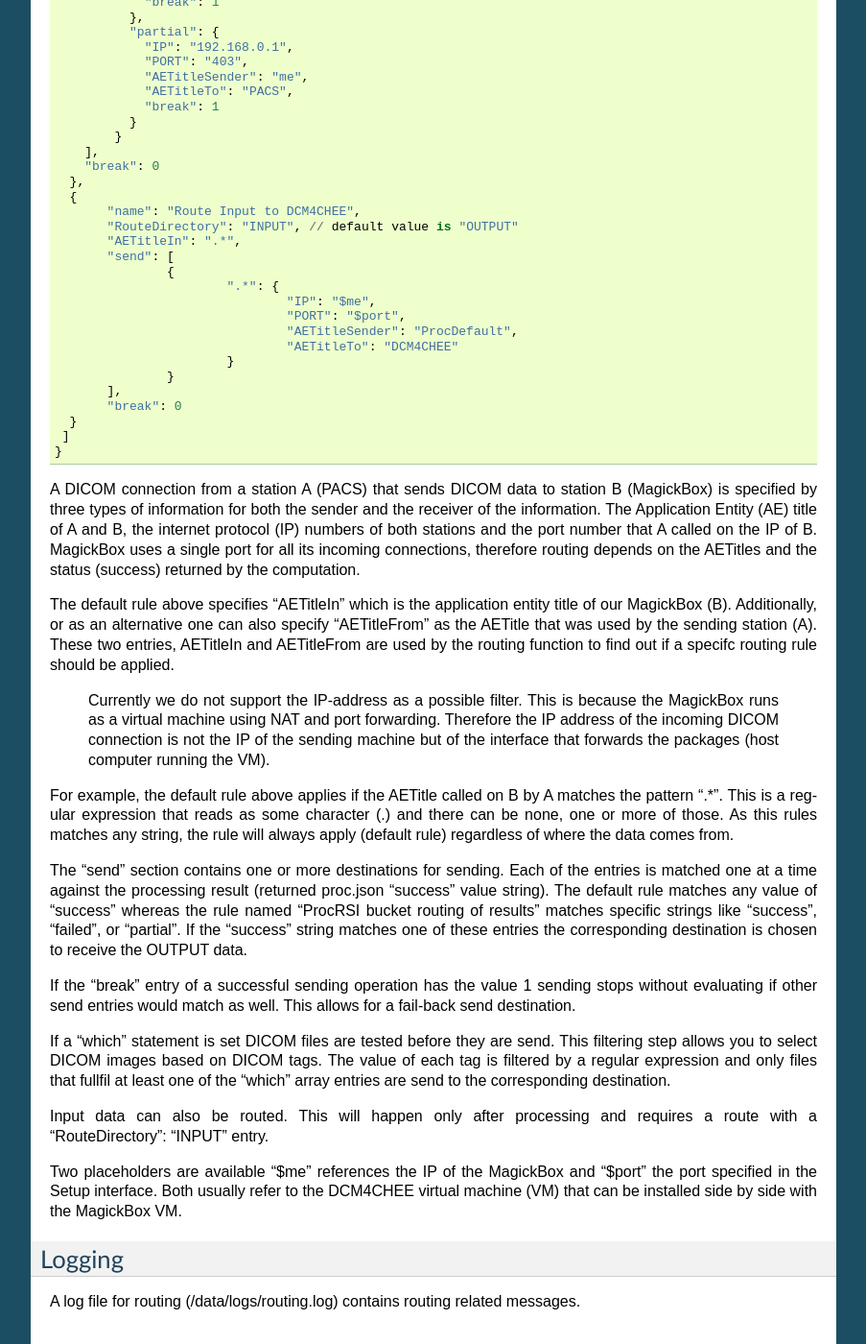
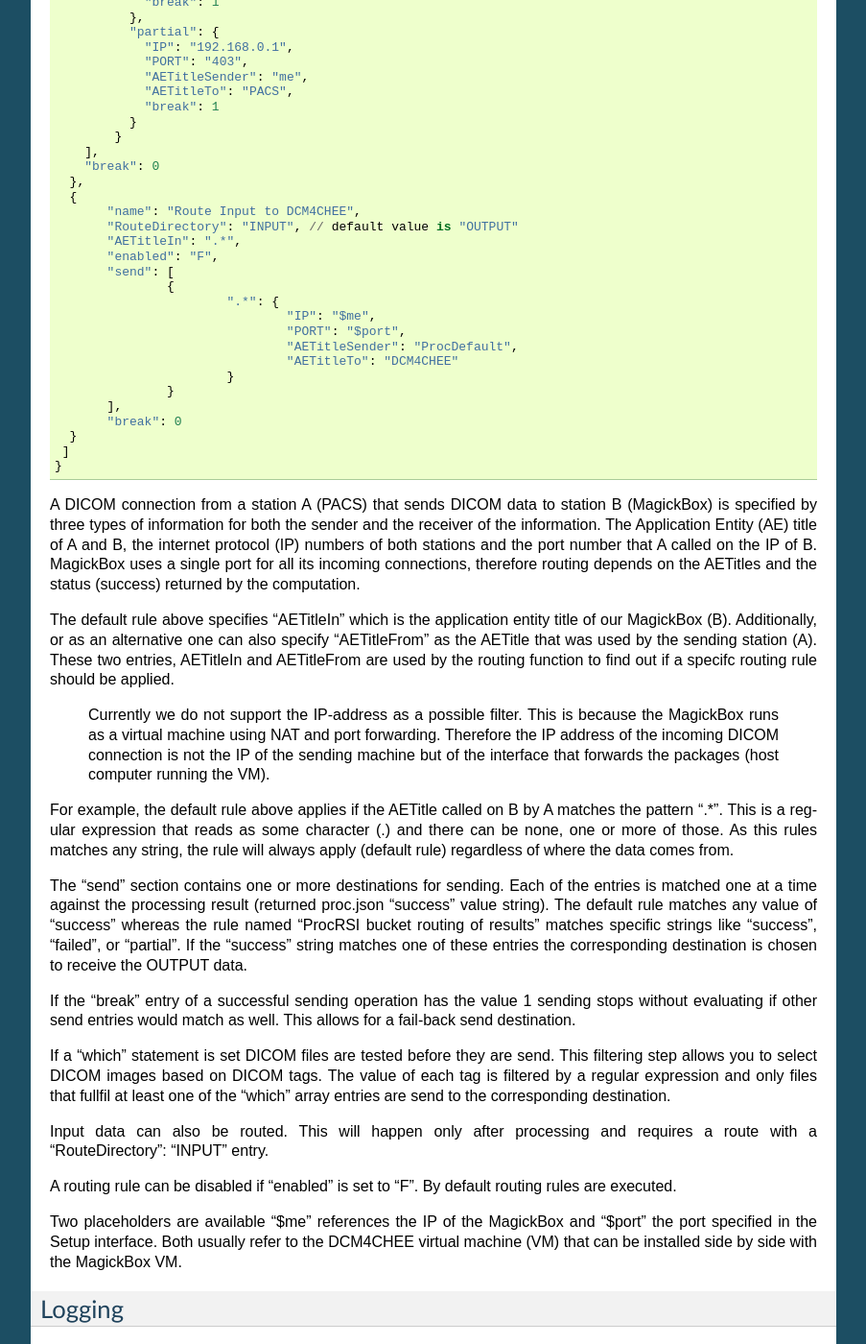
Before and after one commit to HaukeBartsch/MagickBox, a Sphinx documentation site: the page built from code/documentation/docs/source/Routing.rst, in a window 1280 px wide and 1400 px high, scrolled down 1173 px. Shown: the whole window at 96% size, without its empty margins (198-1101 px from the left). Built offline with Sphinx 7.4.7, drawn with Linux system fonts in a browser that asks for light colours.

Commit message:
mentioned enabled flag to temporarily disable a routing rule

```diff
--- a/code/documentation/docs/source/Routing.rst
+++ b/code/documentation/docs/source/Routing.rst
@@ -76,6 +76,7 @@
  	"name": "Route Input to DCM4CHEE",
         "RouteDirectory": "INPUT", // default value is "OUTPUT"
  	"AETitleIn": ".*",
+        "enabled": "F",
    	"send": [
    		{
    			".*": {
@@ -107,6 +108,8 @@
 
 Input data can also be routed. This will happen only after processing and requires a route with a "RouteDirectory": "INPUT" entry.
 
+A routing rule can be disabled if "enabled" is set to "F". By default routing rules are executed.
+
 Two placeholders are available "$me" references the IP of the MagickBox and "$port" the port specified in the Setup interface. Both usually refer to the DCM4CHEE virtual machine (VM) that can be installed side by side with the MagickBox VM.
 
 Logging
```
